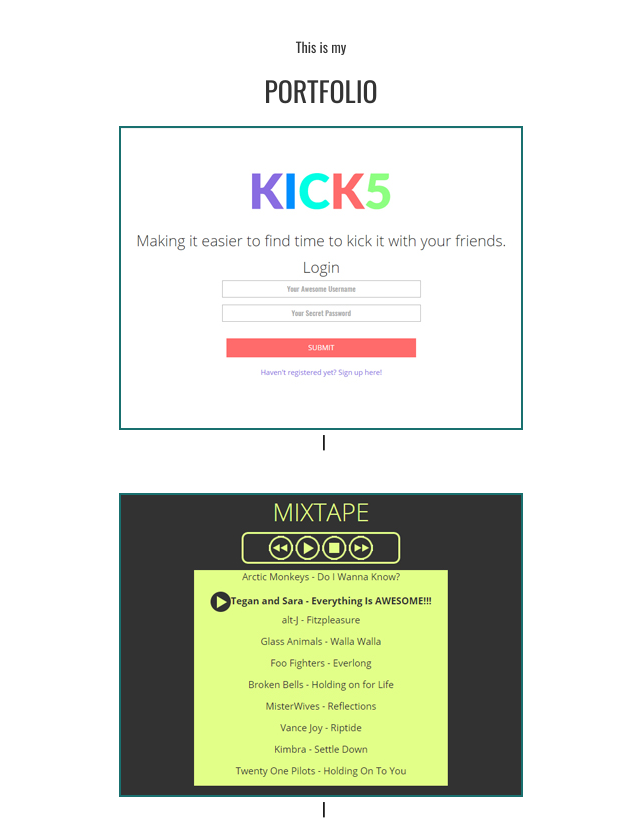
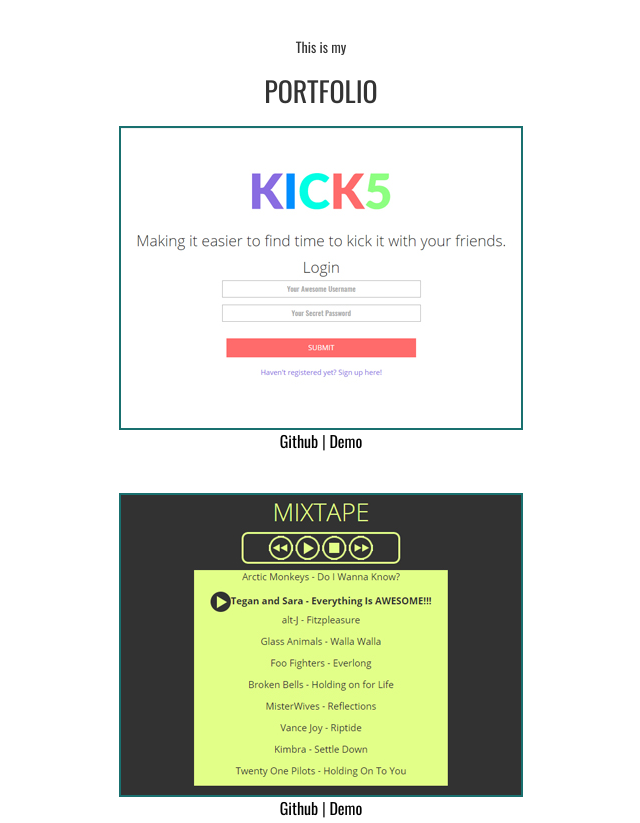
Before and after one commit to dubrawr/portfolio, a website: page index.html in a window 1280 px wide. Shown: the part 980-1803 px from the top of the page, without its empty margins (319-959 px from the left). Drawn offline with nearby package versions, Linux system fonts and the light colour scheme.

Commit message:
fixed some css

```diff
--- a/css/styles.css
+++ b/css/styles.css
@@ -57,7 +57,8 @@ a, a.jumper {color: white;
 a:visited {
   color: inherit;
 }
-.piece {margin-bottom: 40px; font-size: 16px; color: black;}
+.piece {margin-bottom: 40px; font-size: 16px;}
+div.piece > a {color: black;}
 #portfolio {padding-top: 200px; width: 970px; margin: 0 auto;  text-align: center;}
 #resume {padding-top:200px; margin:0 auto; text-align: center;}
 img {border: 2px #19706f solid; margin: 0 auto;}
```
